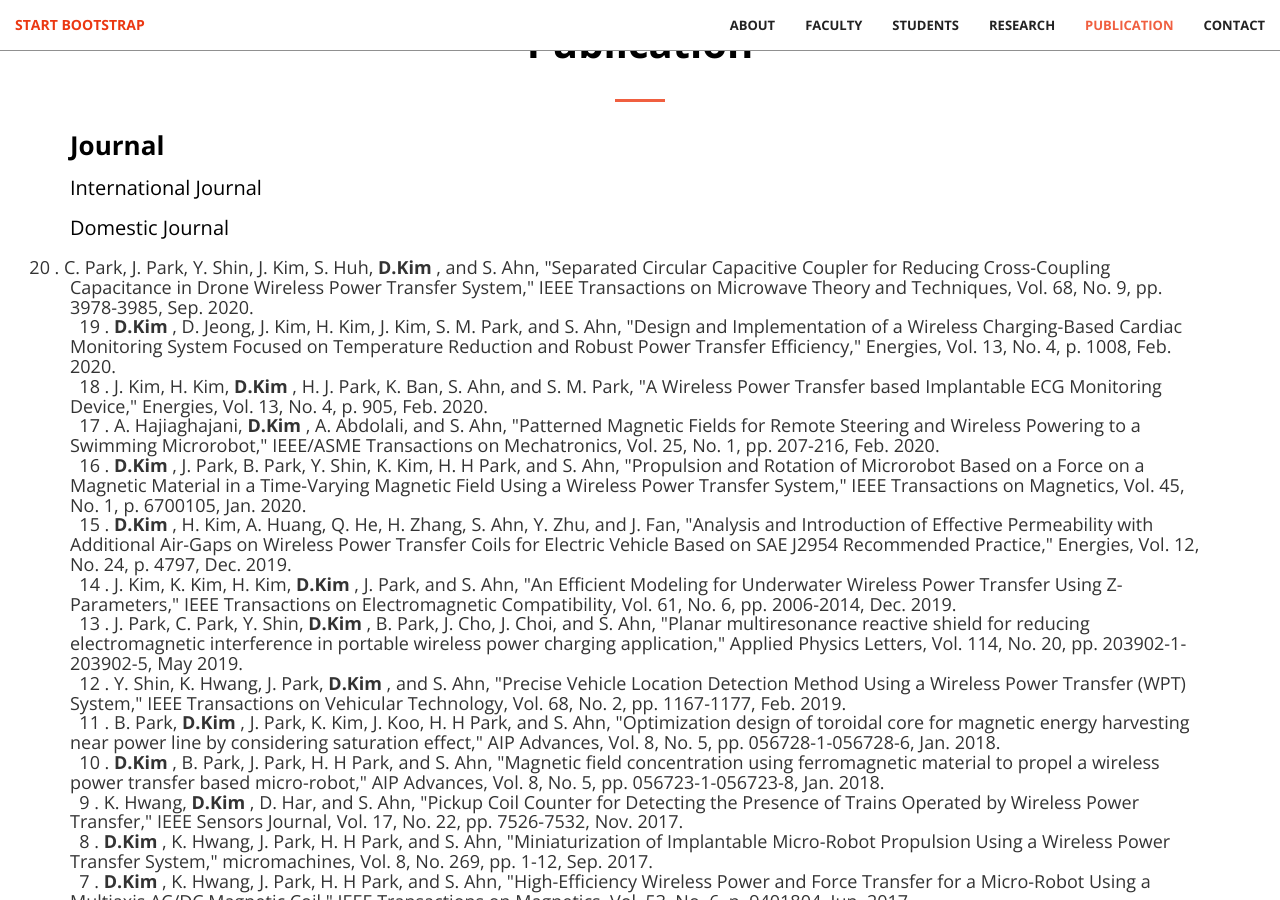
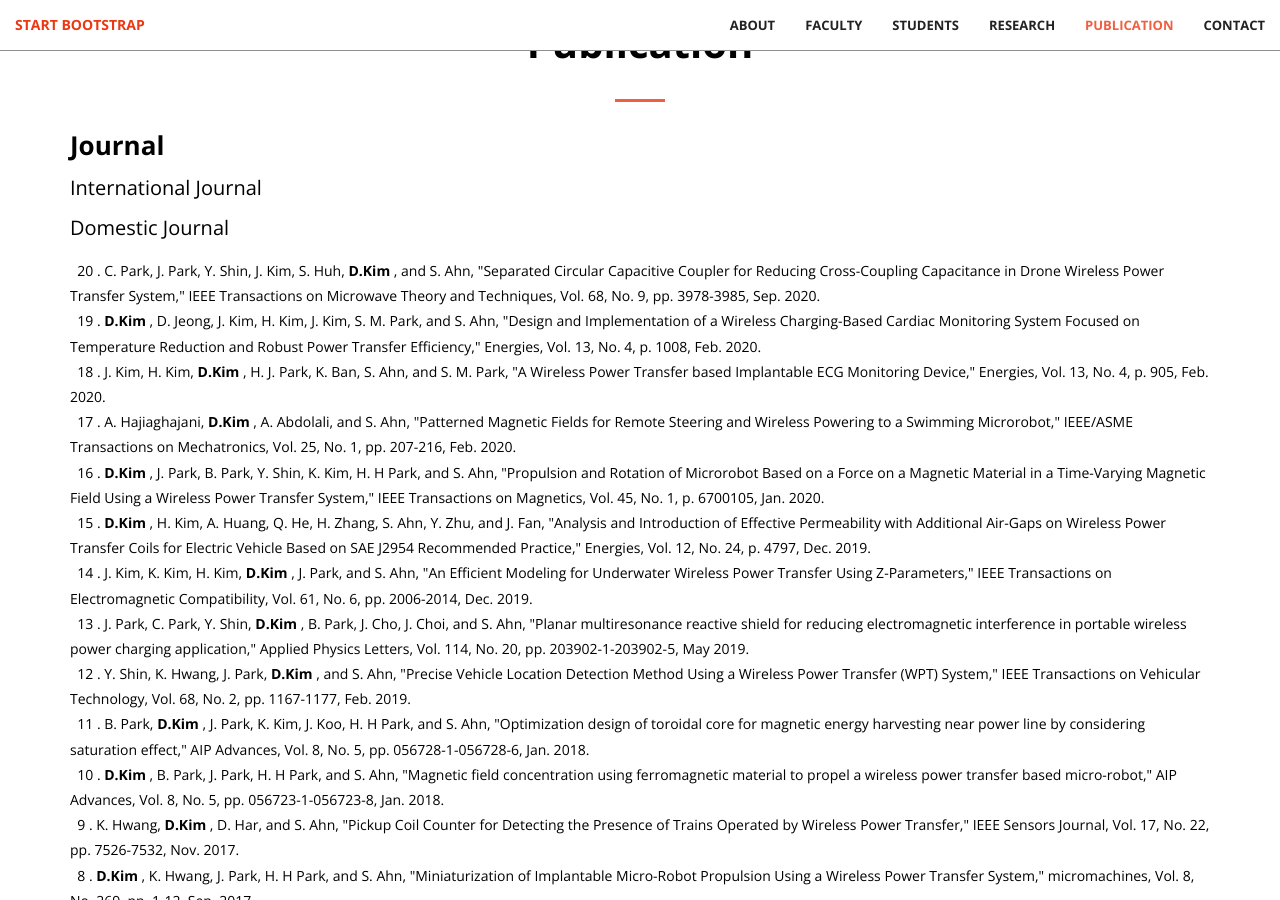
Before and after one commit to dwKim88/AEL, a Jekyll site: the page built from index.html, in a window 1280 px wide and 900 px high, scrolled down 4658 px. Built offline with Jekyll 4.4.1, drawn with Linux system fonts in a browser that asks for light colours.

Commit message:
Update services.html

```diff
--- a/_includes/services.html
+++ b/_includes/services.html
@@ -32,7 +32,6 @@
                     </p>
 
                     <p style="line-height: 1.8; color:black; font-size:14px;">
-                        <div style="text-indent:-50px">
                         &nbsp;	20	.	C. Park, J. Park, Y. Shin, J. Kim, S. Huh, <B> D.Kim </B>, and S. Ahn, "Separated Circular Capacitive Coupler for Reducing Cross-Coupling Capacitance in Drone Wireless Power Transfer System," IEEE Transactions on Microwave Theory and Techniques, Vol. 68, No. 9, pp. 3978-3985, Sep. 2020.	<br>
                         &nbsp;	19	.	<B> D.Kim </B>, D. Jeong, J. Kim, H. Kim, J. Kim, S. M. Park, and S. Ahn, "Design and Implementation of a Wireless Charging-Based Cardiac Monitoring System Focused on Temperature Reduction and Robust Power Transfer Efficiency," Energies, Vol. 13, No. 4, p. 1008, Feb. 2020.	<br>
                         &nbsp;	18	.	J. Kim, H. Kim, <B> D.Kim </B>, H. J. Park, K. Ban, S. Ahn, and S. M. Park, "A Wireless Power Transfer based Implantable ECG Monitoring Device," Energies, Vol. 13, No. 4, p. 905, Feb. 2020.	<br>
@@ -53,9 +52,7 @@
                         &nbsp;	3	.	<B> D.Kim </B>, J. Park, H. H Park, and S. Ahn, "Generation of Magnetic Propulsion Force and Torque for Microrobot Using Wireless Power Transfer Coil," IEEE Transactions on Magnetics, Vol. 51, No. 11, p. 8600104, Nov. 2015.	<br>
                         &nbsp;	2	.	M. Kim, H. Kim, <B> D.Kim </B>, Y. Jeong, H. H Park, and S. Ahn, "A Three-Phase Wireless-Power-Transfer System for Online Electric Vehicles with Reduction of Leakage Magnetic Fields," IEEE Transactions on Microwave Theory and Techniques, Vol. 63, No. 11, pp. 3806-3813, Sep. 2015.	<br>
                         &nbsp;	1	.	<B> D.Kim </B>, M. Kim, J. Yoo, H. H Park, and S. Ahn, "Magnetic resonant wireless power transfer for propulsion of implantable micro-robot," Journal of Applied Physics, Vol. 117, No. 17, p. 17E712, Apr. 2015.	<br>
-                        </div>
                     </p>
-
                 </h4>
             </div>
         </div>
```
